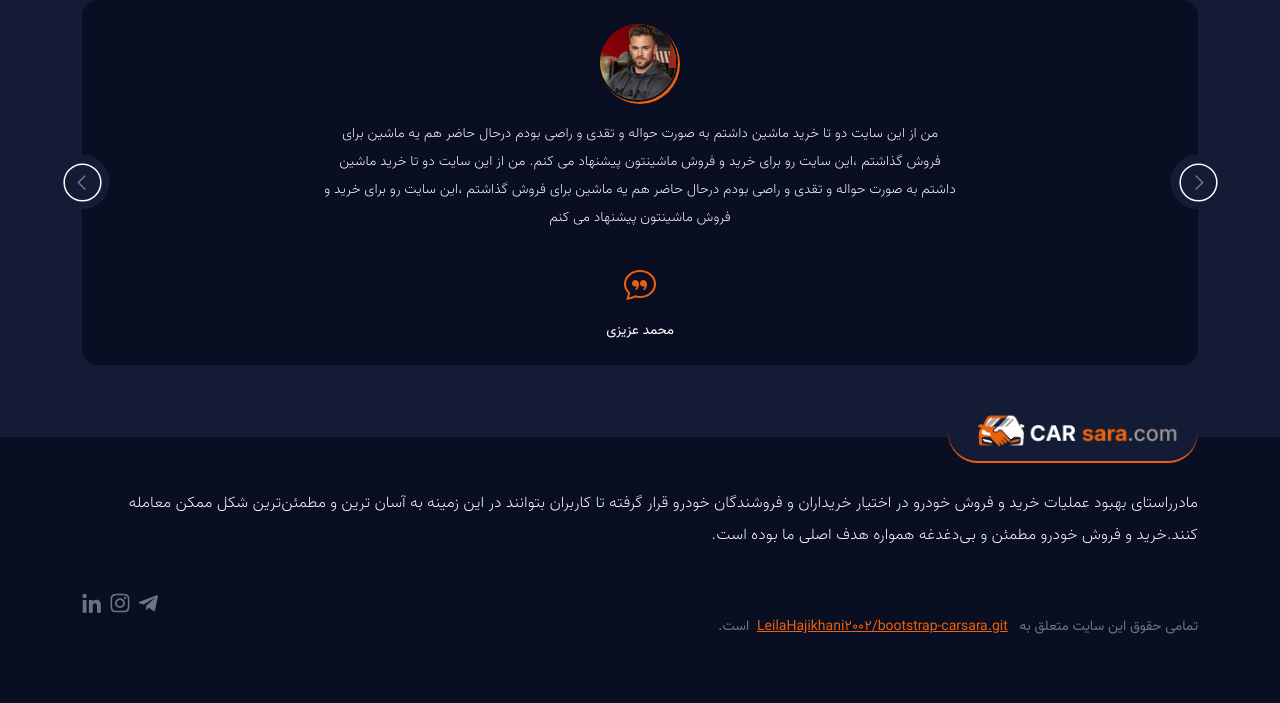
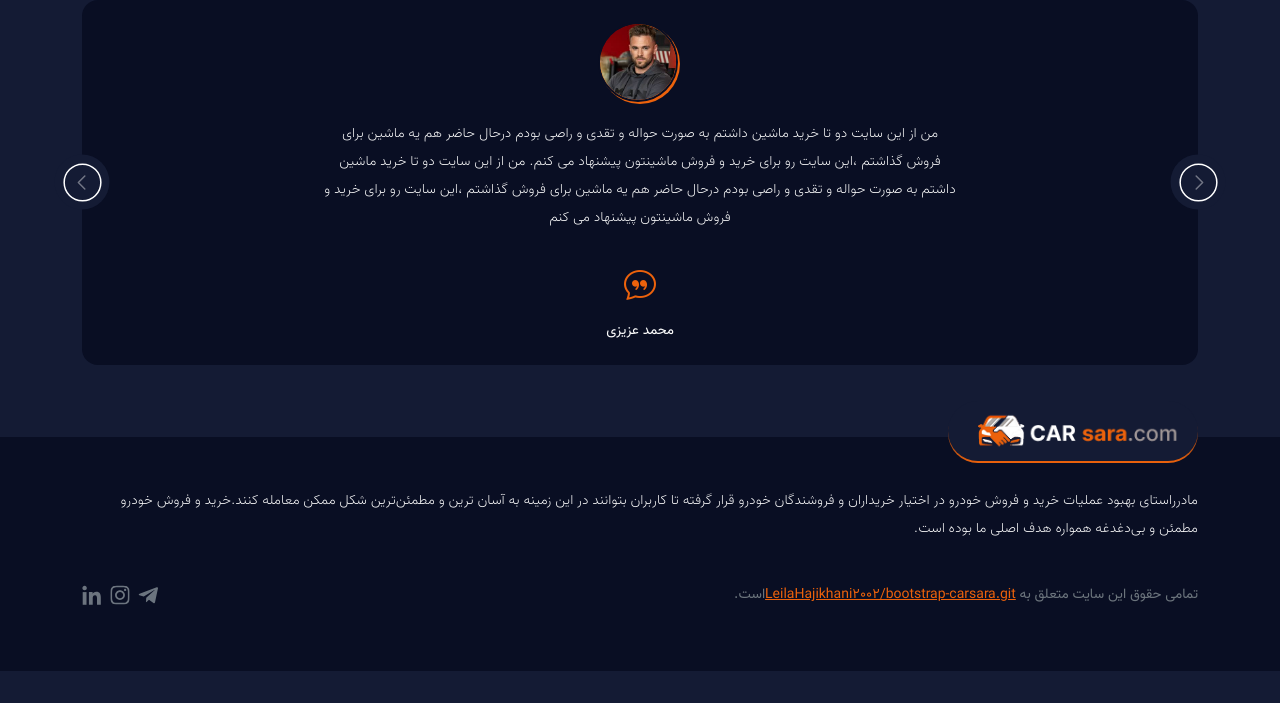
Before and after one commit to LeilaHajikhani2002/bootstrap-carsara, a website: page index.html in a window 1280 px wide. Shown: the part 3166-3869 px from the top of the page. After the commit the page ends 3837 px from the top, so only its background shows below. Drawn offline with Linux system fonts and the light colour scheme.

Commit message:
update index.html

```diff
--- a/index.html
+++ b/index.html
@@ -40,7 +40,7 @@
                     <i class="bi bi-list d-flex"></i>
                 </button>
 
-                <div class="offcanvas offcanvas-start bg-dark-navy-color w-75" tabindex="-1" id="slideshowMenu" aria-labelledby="slideshowMenuLabel">
+                <div class="offcanvas offcanvas-start bg-dark-navy-color" tabindex="-1" id="slideshowMenu" aria-labelledby="slideshowMenuLabel">
                     <div class="offcanvas-header p-0 justify-content-between">
                         <a href="#">
                             <img src="assets/images/Group%201.png" alt="" width="150" class="ps-3">
@@ -1330,16 +1330,19 @@
     <footer class="bg-dark-navy-color py-3">
         <div class="container">
             <div class="position-relative footer-img-box rounded-pill mx-auto mx-lg-0 ">
-                <div class="rounded-pill py-2 ps-0 pe-4 bg-light-navy-color w-100 h-100 position-absolute d-flex align-items-center">
+                <div class="rounded-pill position-absolute py-2 ps-0 pe-4 bg-light-navy-color w-100 h-100 d-flex align-items-center">
                     <img src="assets/images/Group%201.png" width="220" alt="">
                 </div>
             </div>
-                <p class="text-white fw-lighter py-4 lh-lg">
+                <p class="text-white fw-lighter py-4 lh-lg small">
                 مادرراستای بهبود عملیات خرید و فروش خودرو در اختیار خریداران و فروشندگان خودرو قرار گرفته تا کاربران بتوانند در این زمینه به آسان ترین و مطمئن‌ترین شکل ممکن معامله کنند.خرید و فروش خودرو مطمئن و بی‌دغدغه همواره هدف اصلی ما بوده است.
                 </p>
-            <div class="d-flex justify-content-between align-items-center pb-4">
-                <div class="small text-secondary">تمامی حقوق این سایت متعلق به <a href="https://github.com/LeilaHajikhani2002/bootstrap-carsara.git" class="text-primary-color p-2">LeilaHajikhani2002/bootstrap-carsara.git</a>است.</div>
-                <div class="footer-icons d-flex gap-2 align-items-center pb-5">
+            <div class="d-flex justify-content-between align-items-center pb-5">
+                <div class="small text-secondary">
+                    تمامی حقوق این سایت متعلق به
+                    <a href="https://github.com/LeilaHajikhani2002/bootstrap-carsara.git" class="text-primary-color">LeilaHajikhani2002/bootstrap-carsara.git</a>است.</div>
+
+                <div class="footer-icons d-flex gap-2 align-items-center">
                     <a href="#" class="text-decoration-none">
                         <svg width="20" height="20" viewBox="0 0 23 19" fill="none" xmlns="http://www.w3.org/2000/svg">
                             <g opacity="0.8">
@@ -1347,7 +1350,6 @@
                             </g>
                         </svg>
                     </a>
-
                     <a href="" class="text-decoration-none">
                         <svg width="20" height="20" viewBox="0 0 27 27" fill="none" xmlns="http://www.w3.org/2000/svg">
                             <g opacity="0.8">
@@ -1374,6 +1376,7 @@
                         </svg>
                     </a>
                 </div>
+
             </div>
         </div>
 
```
